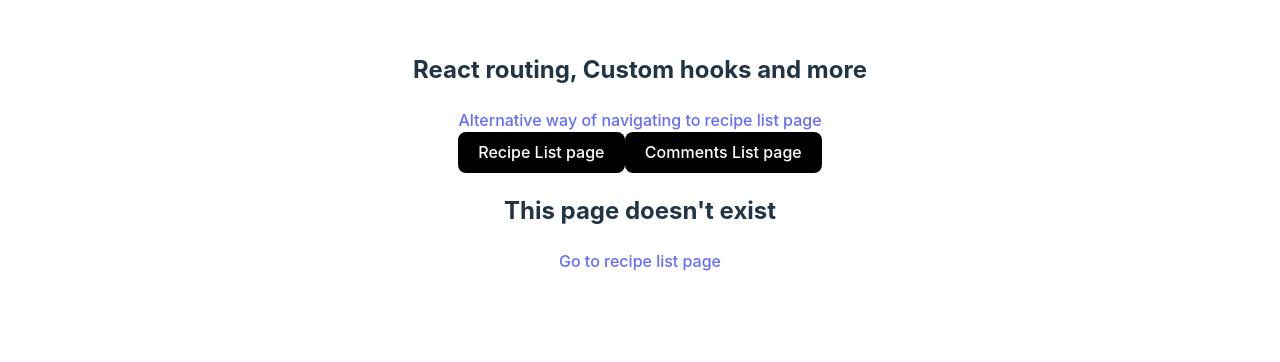
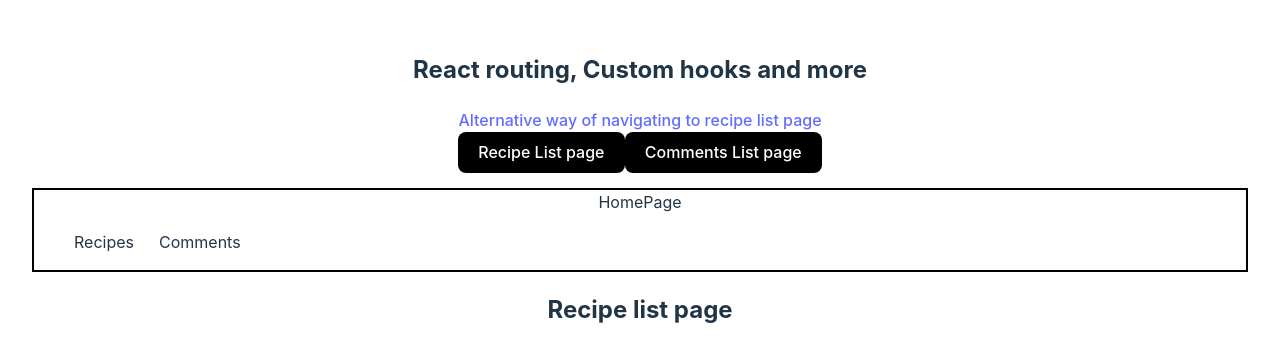
Before and after one commit to IB-ALA/REACT-TUTORIALS, a React (Vite) app in the folder react-routing-and-custom-hooks/: page /home/recipe-list in a window 1280 px wide. Shown: the top 362 px of the page. Built offline with nearby package versions, Linux system fonts and the light colour scheme.

Commit message:
Common layout using outlet component.

```diff
--- a/react-routing-and-custom-hooks/src/App.jsx
+++ b/react-routing-and-custom-hooks/src/App.jsx
@@ -4,6 +4,7 @@
 import RecipeList from "./pages/recipes";
 import RecipeDetailsPage from "./pages/recipe-details";
 import NotFoundPage from "./pages/not-found";
+import Layout from "./components/layout";
 
 function App() {
   const navigate = useNavigate();
@@ -29,11 +30,15 @@
       >
         Comments List page
       </button>
+
       <Routes>
-        <Route path="/recipe-list" element={<RecipeList />} />
-        <Route path="/comments-list" element={<CommentsList />} />
-        <Route path="/recipe-list/:id" element={<RecipeDetailsPage />} />
-        <Route path="*" element={<NotFoundPage />} />
+        {/* common layout, using outlet */}
+        <Route path="/home" element={<Layout />}>
+          <Route path="recipe-list" element={<RecipeList />} />
+          <Route path="comments-list" element={<CommentsList />} />
+          <Route path="recipe-list/:id" element={<RecipeDetailsPage />} />
+          <Route path="*" element={<NotFoundPage />} />
+        </Route>
       </Routes>
     </div>
   );
--- /dev/null
+++ b/react-routing-and-custom-hooks/src/components/header/index.jsx
@@ -0,0 +1,13 @@
+function Header() {
+  return (
+    <header style={{ border: "2px solid black", marginTop: "15px" }}>
+      <div>HomePage</div>
+      <ul style={{ display: "flex", listStyle: "none", gap: "25px" }}>
+        <li>Recipes</li>
+        <li>Comments</li>
+      </ul>
+    </header>
+  );
+}
+
+export default Header;
--- /dev/null
+++ b/react-routing-and-custom-hooks/src/components/layout/index.jsx
@@ -0,0 +1,13 @@
+import { Outlet } from "react-router-dom";
+import Header from "../header";
+
+function Layout() {
+  return (
+    <div>
+      <Header />
+      <Outlet />
+    </div>
+  );
+}
+
+export default Layout;
--- a/react-routing-and-custom-hooks/src/pages/recipe-details/index.jsx
+++ b/react-routing-and-custom-hooks/src/pages/recipe-details/index.jsx
@@ -2,7 +2,7 @@
 
 function RecipeDetailsPage() {
   const params = useParams(); // has all params
-  console.log(params);
+  // console.log(params);
   const { id } = params;
 
   return (
--- a/react-routing-and-custom-hooks/src/pages/recipes/index.jsx
+++ b/react-routing-and-custom-hooks/src/pages/recipes/index.jsx
@@ -1,8 +1,8 @@
 import { useLocation } from "react-router-dom";
 
 function RecipeList() {
-  const location = useLocation();
-  console.log(location); // has the path name and all search queries
+  const location = useLocation(); // has the path name and all search queries
+  // console.log(location);
 
   return (
     <div>
```
